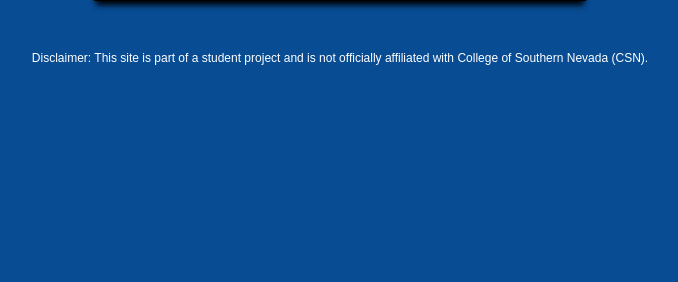
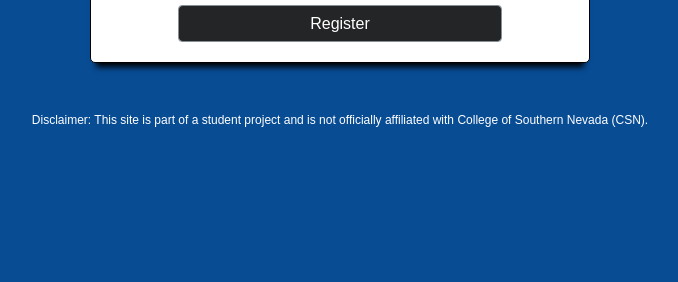
Before and after one commit to ThyGhy/MEEJ, a Flask app: page /register_exam in a window 1280 px wide. Shown: the part 287-569 px from the top of the page, without its empty margins (300-978 px from the left). Run offline with Flask 3, Linux system fonts and the light colour scheme; a user stored in the database is signed in.

Commit message:
Revert "Update register_exam.html"
This reverts commit a90a3b08ed0bf860e1a3df2d8124a9bcd2b5b6d9.

```diff
--- a/templates/register_exam.html
+++ b/templates/register_exam.html
@@ -21,6 +21,7 @@
                 </option>
                 {% endfor %}
             </select>
+            <button type="submit">Register</button>
         </form>
     </div>
     <p style="margin-top: 50px; font-size: 12px; text-align: center; color: #FFFFFF;">
```
